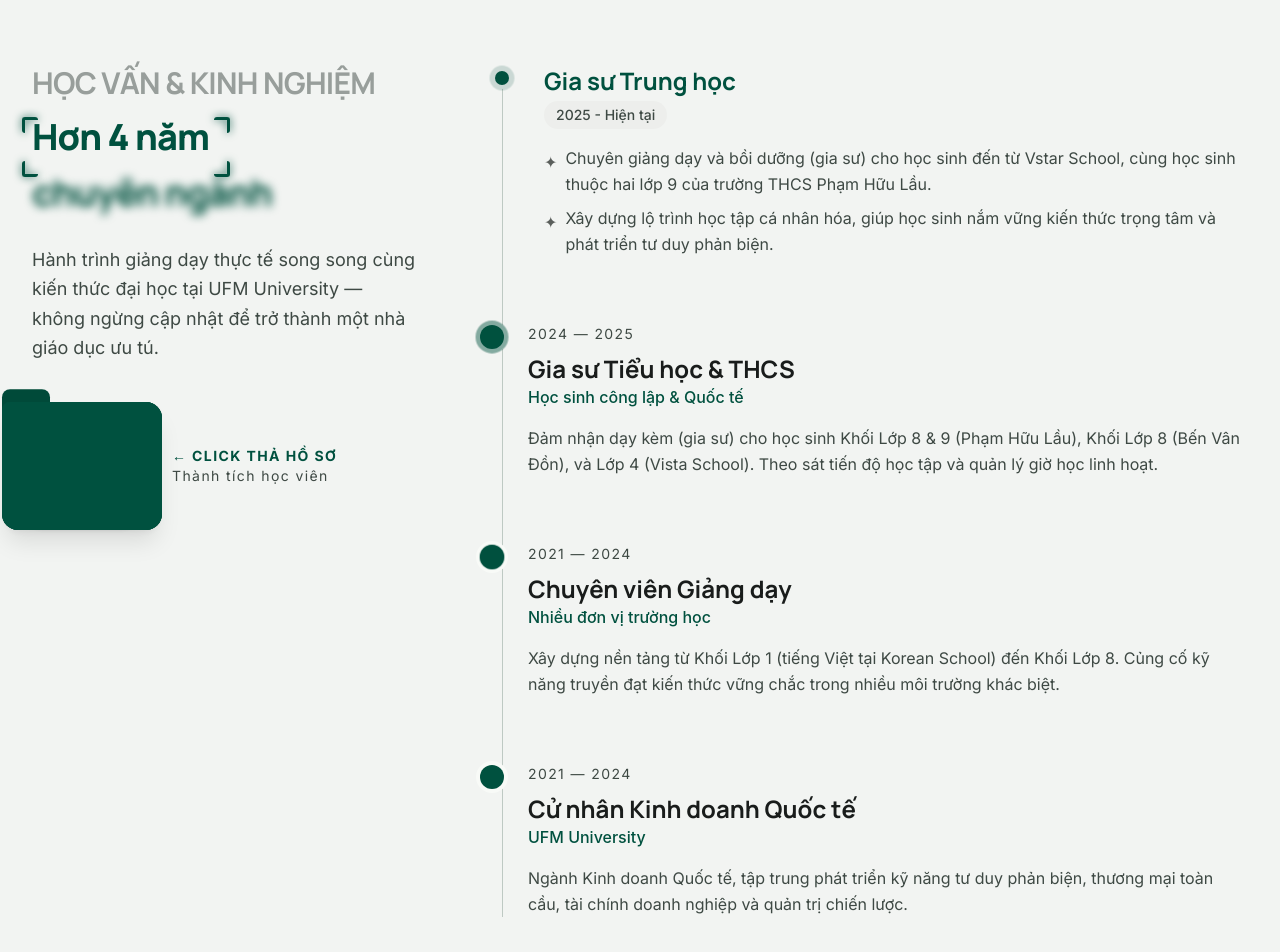
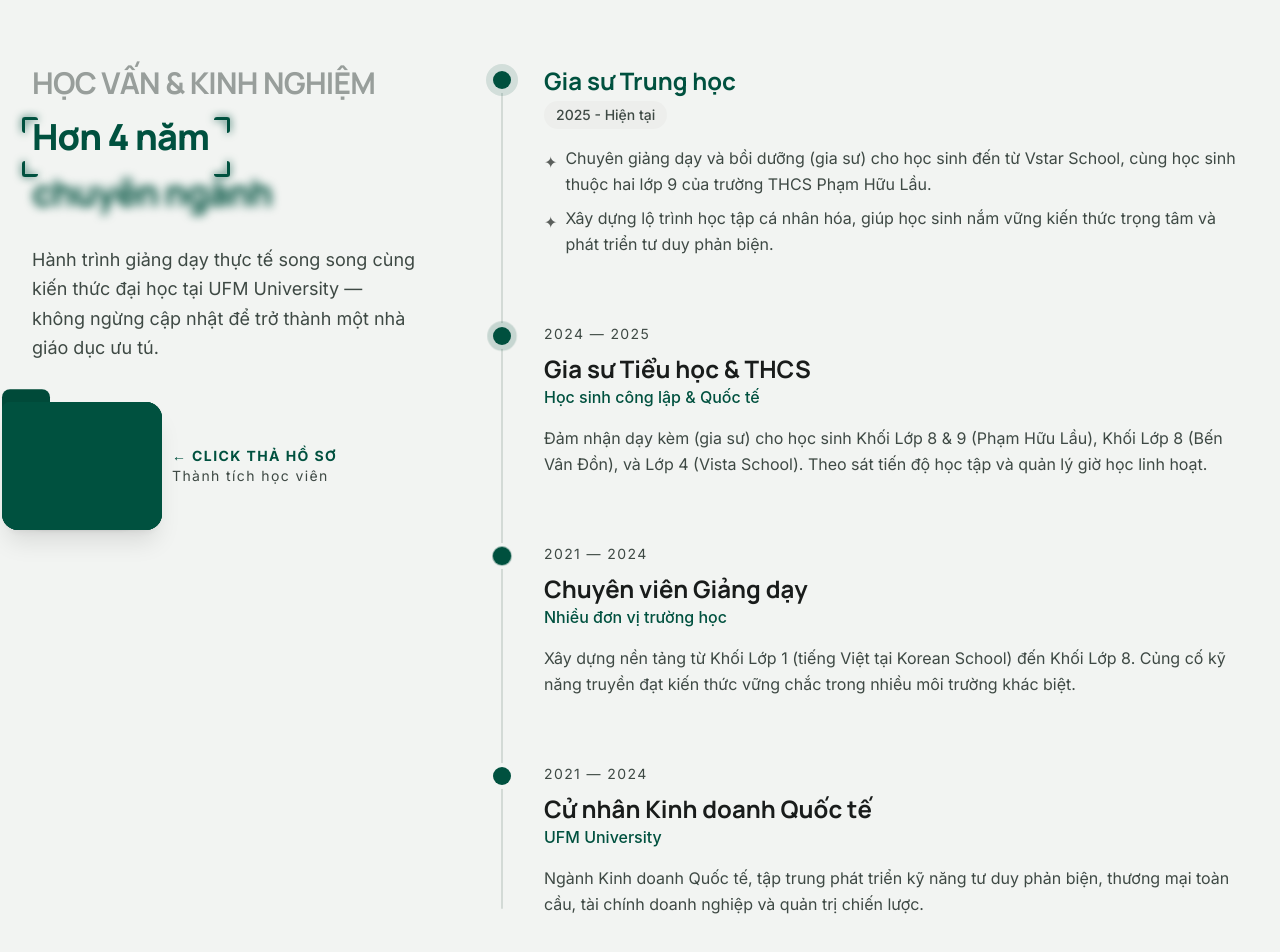
Before and after one commit to TwuanMinn/cv.rosi, a React (Vite) app: page / in a window 1280 px wide. Shown: the part 1228-2180 px from the top of the page. Built offline with nearby package versions, Linux system fonts and the light colour scheme.

Commit message:
style: mathematically align all timeline dots to perfectly intersect the vertical axis track on all devices

```diff
--- a/src/components/ExperienceTimeline.tsx
+++ b/src/components/ExperienceTimeline.tsx
@@ -48,14 +48,14 @@ export default function ExperienceTimeline() {
           </div>
           <div className="md:w-2/3 relative mt-8 md:mt-0">
             {/* Vertical Line */}
-            <div className="absolute left-4 md:left-[1.35rem] top-2 bottom-0 w-px bg-outline-variant"></div>
+            <div className="absolute left-[17px] md:left-[21px] top-4 bottom-2 w-0.5 bg-outline-variant/60 rounded-full"></div>
 
             <div className="space-y-12 md:space-y-16">
               {/* Item 1 */}
               <div className="relative pl-12 md:pl-16" data-reveal="up">
                 {/* Timeline Dot */}
-                <span className="absolute left-[11px] md:left-[15px] top-1.5 w-3.5 h-3.5 bg-primary rounded-full ring-4 ring-surface-container-low z-10">
-                  <span className="absolute inset-0 bg-primary rounded-full animate-ping opacity-75"></span>
+                <span className="absolute left-[9px] md:left-[13px] top-1.5 w-[18px] h-[18px] bg-primary rounded-full ring-4 ring-surface-container-low z-10 flex items-center justify-center">
+                  <span className="absolute inset-0 bg-primary rounded-full animate-ping opacity-60"></span>
                 </span>
 
                 <h3 className="text-xl md:text-2xl font-headline font-bold text-primary mb-1">
@@ -77,10 +77,10 @@ export default function ExperienceTimeline() {
               </div>
 
               {/* Experience Item 2 */}
-              <div className="relative pl-12" data-reveal="fade-in" style={{ transitionDelay: '200ms' }}>
-                <div className="absolute left-0 top-1 w-6 h-6 rounded-full bg-primary ring-4 ring-[#f8faf7] z-10">
-                  <div className="absolute top-0 left-0 w-full h-full rounded-full bg-primary animate-[ping_1.2s_ease-out_infinite] opacity-75" style={{animationDelay: '100ms'}}></div>
-                </div>
+              <div className="relative pl-12 md:pl-16" data-reveal="fade-in" style={{ transitionDelay: '200ms' }}>
+                <span className="absolute left-[9px] md:left-[13px] top-1.5 w-[18px] h-[18px] bg-primary rounded-full ring-4 ring-surface-container-low z-10 flex items-center justify-center">
+                  <span className="absolute inset-0 bg-primary rounded-full animate-ping opacity-50" style={{animationDelay: '100ms'}}></span>
+                </span>
                 <span className="text-sm font-label uppercase tracking-widest text-on-surface-variant">
                   2024 — 2025
                 </span>
@@ -94,10 +94,10 @@ export default function ExperienceTimeline() {
               </div>
 
               {/* Experience Item 3 */}
-              <div className="relative pl-12" data-reveal="fade-in" style={{ transitionDelay: '300ms' }}>
-                <div className="absolute left-0 top-1 w-6 h-6 rounded-full bg-primary ring-4 ring-[#f8faf7] z-10">
-                  <div className="absolute top-0 left-0 w-full h-full rounded-full bg-primary animate-[ping_1.2s_ease-out_infinite] opacity-75" style={{animationDelay: '300ms'}}></div>
-                </div>
+              <div className="relative pl-12 md:pl-16" data-reveal="fade-in" style={{ transitionDelay: '300ms' }}>
+                <span className="absolute left-[9px] md:left-[13px] top-1.5 w-[18px] h-[18px] bg-primary rounded-full ring-4 ring-surface-container-low z-10 flex items-center justify-center">
+                  <span className="absolute inset-0 bg-primary rounded-full animate-ping opacity-50" style={{animationDelay: '300ms'}}></span>
+                </span>
                 <span className="text-sm font-label uppercase tracking-widest text-on-surface-variant">
                   2021 — 2024
                 </span>
@@ -111,10 +111,10 @@ export default function ExperienceTimeline() {
               </div>
 
               {/* Education Item 1 */}
-              <div className="relative pl-12" data-reveal="fade-in" style={{ transitionDelay: '400ms' }}>
-                <div className="absolute left-0 top-1 w-6 h-6 rounded-full bg-primary ring-4 ring-[#f8faf7] z-10">
-                  <div className="absolute top-0 left-0 w-full h-full rounded-full bg-primary animate-[ping_1.2s_ease-out_infinite] opacity-75" style={{animationDelay: '500ms'}}></div>
-                </div>
+              <div className="relative pl-12 md:pl-16" data-reveal="fade-in" style={{ transitionDelay: '400ms' }}>
+                <span className="absolute left-[9px] md:left-[13px] top-1.5 w-[18px] h-[18px] bg-primary rounded-full ring-4 ring-surface-container-low z-10 flex items-center justify-center">
+                  <span className="absolute inset-0 bg-primary rounded-full animate-ping opacity-50" style={{animationDelay: '500ms'}}></span>
+                </span>
                 <span className="text-sm font-label uppercase tracking-widest text-on-surface-variant">
                   2021 — 2024
                 </span>
```
